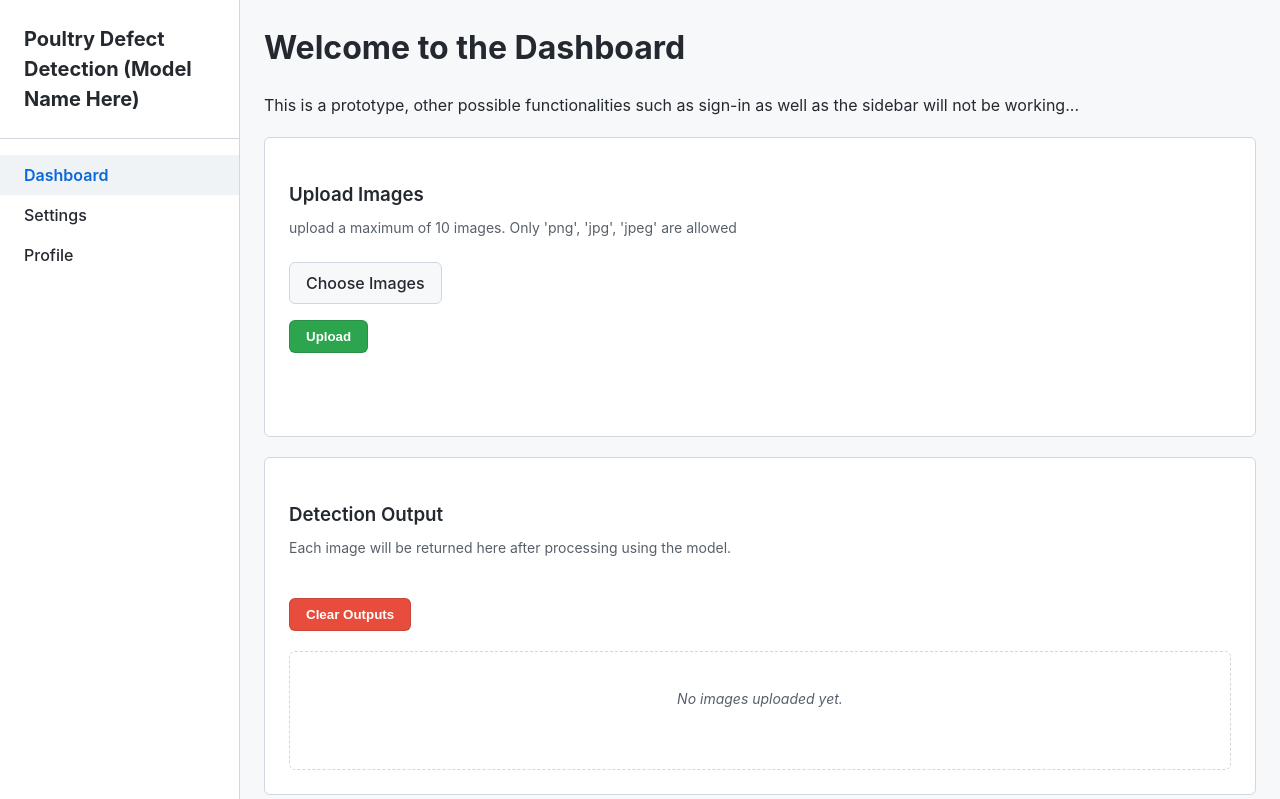
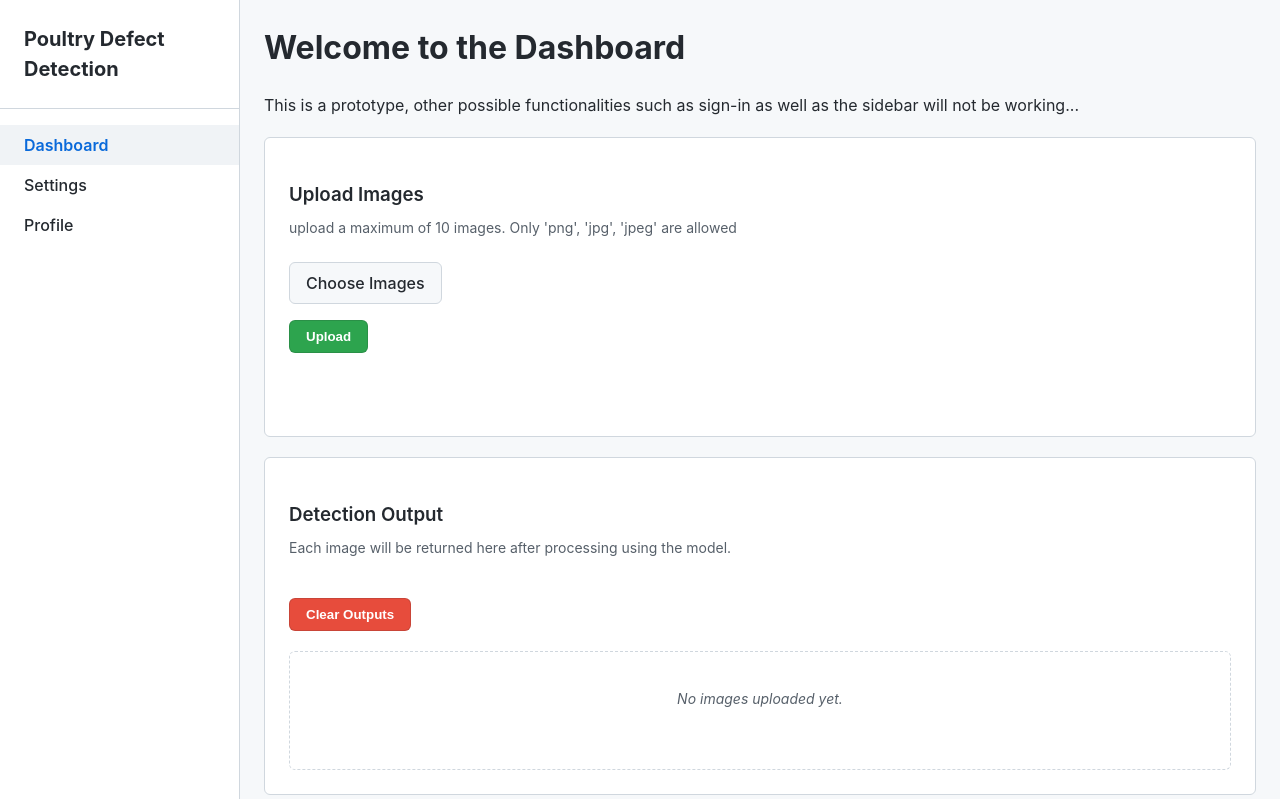
Before and after one commit to Aero-Kent/software_design_1_poultry_defect_detection, a Flask app: page / in a window 1280 px wide. Shown: the top 799 px of the page. Run offline with Flask 3, Linux system fonts and the light colour scheme.

Commit message:
Update index.html

```diff
--- a/templates/index.html
+++ b/templates/index.html
@@ -7,7 +7,7 @@
 
   <aside class = "sidebar">
     <div class = "sidebar-header">
-      <h2>Poultry Defect Detection (Model Name Here)</h2>
+      <h2>Poultry Defect Detection</h2>
     </div>
     <ul class = "sidebar-nav">
       <li><a href = "#" class="active">Dashboard</a></li>
@@ -75,4 +75,5 @@
   </main>
 
 </body>
+
 </html>
```
